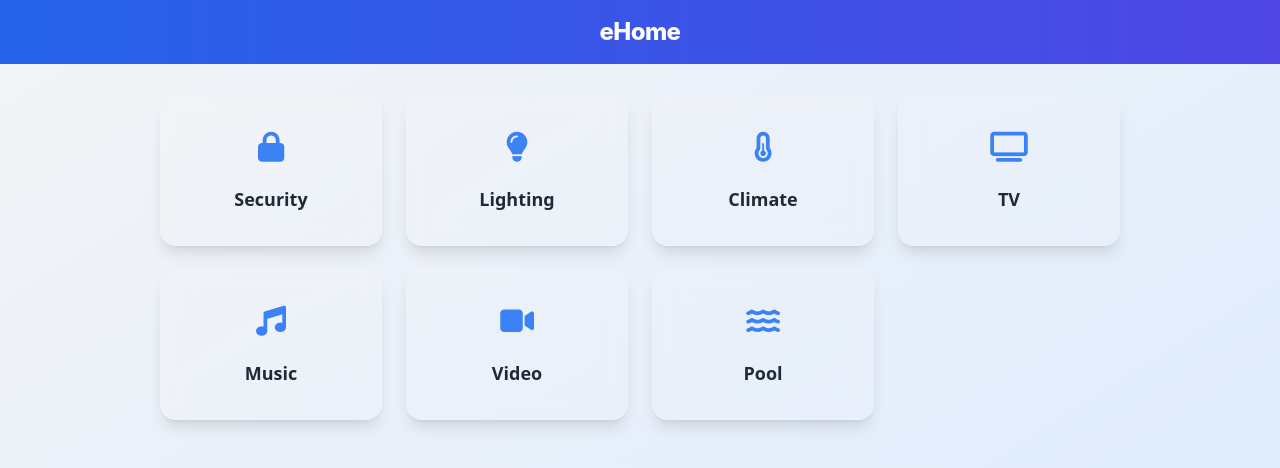
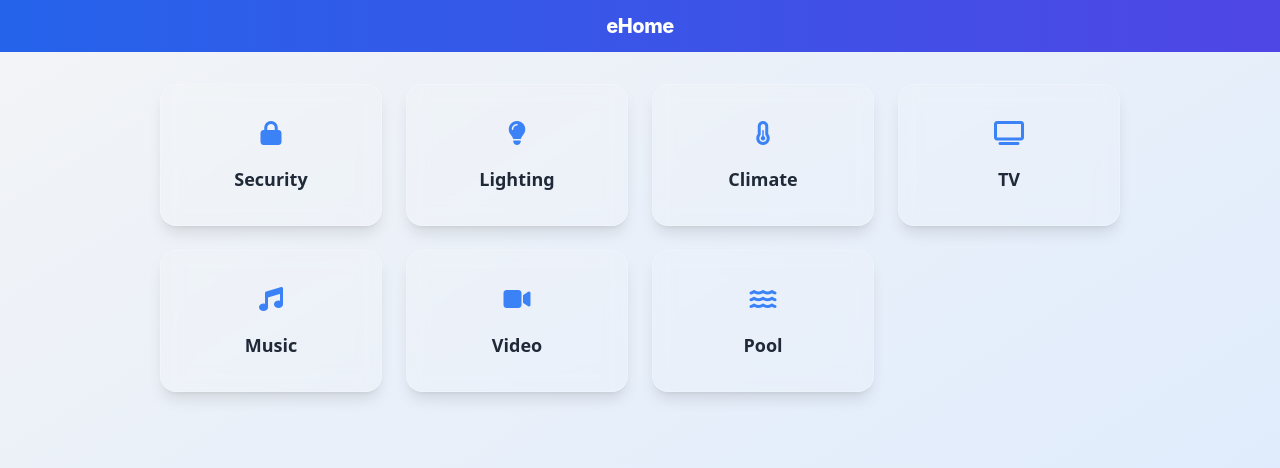
Before and after one commit to agorman1017-lgtm/eHome, a plain HTML site: page index.html in a window 1280 px wide. Drawn offline with nearby package versions, Linux system fonts and the light colour scheme.

Commit message:
Update index.html

```diff
--- a/index.html
+++ b/index.html
@@ -20,36 +20,36 @@
   </style>
 </head>
 <body class="bg-gradient-to-br from-gray-100 to-blue-100 min-h-screen flex flex-col items-center justify-start">
-  <header class="w-full bg-gradient-to-r from-blue-600 to-indigo-600 text-white text-center py-4">
-    <h1 class="text-2xl font-extrabold tracking-tight" style="font-family: 'Inter', sans-serif;">eHome</h1>
+  <header class="w-full bg-gradient-to-r from-blue-600 to-indigo-600 text-white text-center py-3">
+    <h1 class="text-xl font-extrabold tracking-tight" style="font-family: 'Inter', sans-serif;">eHome</h1>
   </header>
   <main class="grid grid-cols-2 sm:grid-cols-3 md:grid-cols-4 gap-6 p-8 max-w-5xl w-full">
     <button onclick="openApp('Security')" class="flex flex-col items-center p-8 glass-effect rounded-2xl shadow-lg hover:shadow-xl icon-hover transition-all duration-300">
-      <i class="fas fa-lock w-16 h-12 text-3xl text-blue-500 max-w-full"></i>
+      <i class="fas fa-lock w-12 h-10 text-2xl text-blue-500 max-w-full"></i>
       <span class="mt-2 text-lg text-gray-800 font-semibold">Security</span>
     </button>
     <button onclick="openApp('Lighting')" class="flex flex-col items-center p-8 glass-effect rounded-2xl shadow-lg hover:shadow-xl icon-hover transition-all duration-300">
-      <i class="fas fa-lightbulb w-16 h-12 text-3xl text-blue-500 max-w-full"></i>
+      <i class="fas fa-lightbulb w-12 h-10 text-2xl text-blue-500 max-w-full"></i>
       <span class="mt-2 text-lg text-gray-800 font-semibold">Lighting</span>
     </button>
     <button onclick="openApp('Climate')" class="flex flex-col items-center p-8 glass-effect rounded-2xl shadow-lg hover:shadow-xl icon-hover transition-all duration-300">
-      <i class="fas fa-thermometer-half w-16 h-12 text-3xl text-blue-500 max-w-full"></i>
+      <i class="fas fa-thermometer-half w-12 h-10 text-2xl text-blue-500 max-w-full"></i>
       <span class="mt-2 text-lg text-gray-800 font-semibold">Climate</span>
     </button>
     <button onclick="openApp('TV')" class="flex flex-col items-center p-8 glass-effect rounded-2xl shadow-lg hover:shadow-xl icon-hover transition-all duration-300">
-      <i class="fas fa-tv w-16 h-12 text-3xl text-blue-500 max-w-full"></i>
+      <i class="fas fa-tv w-12 h-10 text-2xl text-blue-500 max-w-full"></i>
       <span class="mt-2 text-lg text-gray-800 font-semibold">TV</span>
     </button>
     <button onclick="openApp('Music')" class="flex flex-col items-center p-8 glass-effect rounded-2xl shadow-lg hover:shadow-xl icon-hover transition-all duration-300">
-      <i class="fas fa-music w-16 h-12 text-3xl text-blue-500 max-w-full"></i>
+      <i class="fas fa-music w-12 h-10 text-2xl text-blue-500 max-w-full"></i>
       <span class="mt-2 text-lg text-gray-800 font-semibold">Music</span>
     </button>
     <button onclick="openApp('Video')" class="flex flex-col items-center p-8 glass-effect rounded-2xl shadow-lg hover:shadow-xl icon-hover transition-all duration-300">
-      <i class="fas fa-video w-16 h-12 text-3xl text-blue-500 max-w-full"></i>
+      <i class="fas fa-video w-12 h-10 text-2xl text-blue-500 max-w-full"></i>
       <span class="mt-2 text-lg text-gray-800 font-semibold">Video</span>
     </button>
     <button onclick="openApp('Pool')" class="flex flex-col items-center p-8 glass-effect rounded-2xl shadow-lg hover:shadow-xl icon-hover transition-all duration-300">
-      <i class="fas fa-water w-16 h-12 text-3xl text-blue-500 max-w-full"></i>
+      <i class="fas fa-water w-12 h-10 text-2xl text-blue-500 max-w-full"></i>
       <span class="mt-2 text-lg text-gray-800 font-semibold">Pool</span>
     </button>
   </main>
```
